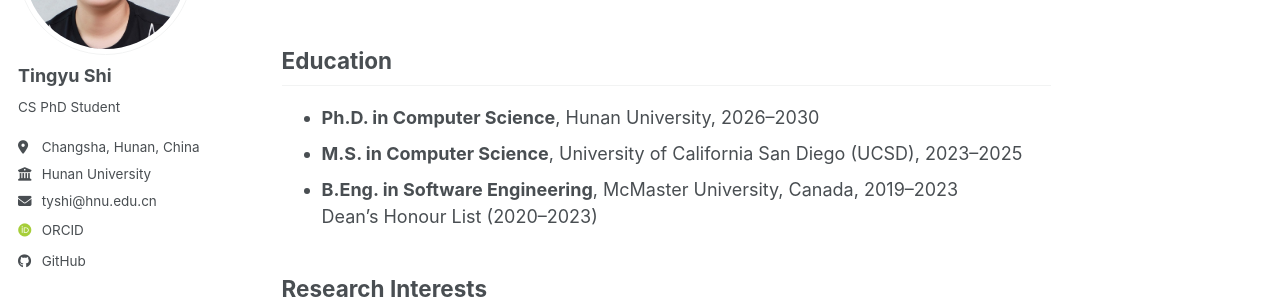
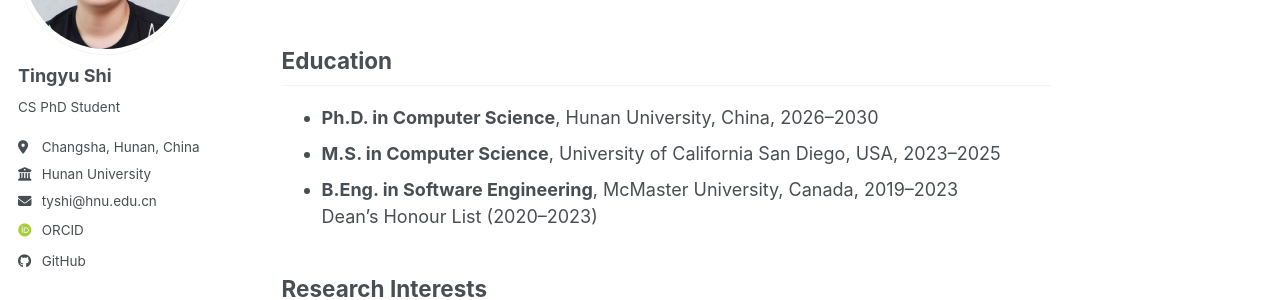
Before and after one commit to tingyushi/tingyushi.github.io, a Jekyll site: the page built from _pages/about.md, in a window 1280 px wide. Shown: the part 221-521 px from the top of the page. Built offline with Jekyll 4.4.1, drawn with Linux system fonts in a browser that asks for light colours; some web fonts are replaced; a script bundle is joined from its source files by our own code; library files that are not in the unit come from our copies.

Commit message:
Add country names to education details
Updated the education section to include country names for degrees.

```diff
--- a/_pages/about.md
+++ b/_pages/about.md
@@ -16,8 +16,8 @@
 
 ## Education
 
-- **Ph.D. in Computer Science**, Hunan University, 2026–2030
-- **M.S. in Computer Science**, University of California San Diego (UCSD), 2023–2025
+- **Ph.D. in Computer Science**, Hunan University, China, 2026–2030
+- **M.S. in Computer Science**, University of California San Diego, USA, 2023–2025
 - **B.Eng. in Software Engineering**, McMaster University, Canada, 2019–2023
   Dean’s Honour List (2020–2023)
 
```
